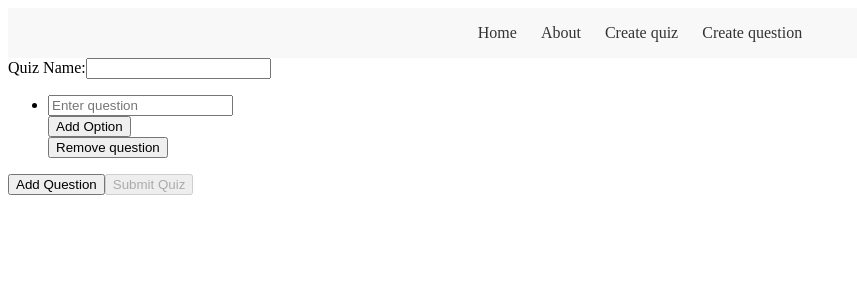
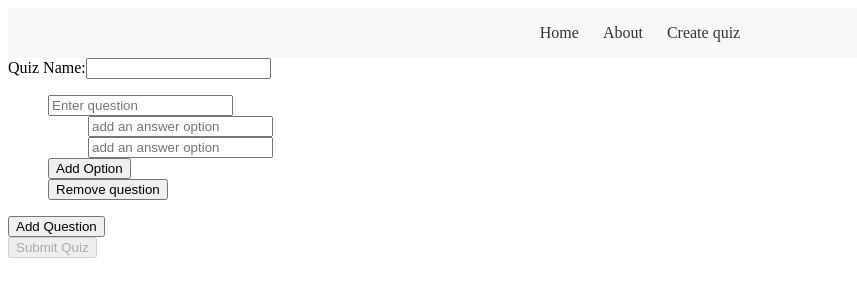
Before and after one commit to Paladin-From-335/quiz-app-ui, an Angular app: page /create in a window 1280 px wide. Shown: the top 300 px of the page, without its empty margins (0-857 px from the left). Built offline with nearby package versions, Linux system fonts and the light colour scheme.

Commit message:
clean up

```diff
--- a/src/app/app.component.html
+++ b/src/app/app.component.html
@@ -1,4 +1,2 @@
-<!--<div class="wrapper">-->
   <app-navbar></app-navbar>
   <router-outlet></router-outlet>
-<!--</div>-->
--- a/src/app/app.config.ts
+++ b/src/app/app.config.ts
@@ -3,13 +3,11 @@ import {provideRouter, Routes} from '@angular/router';
 import {HomeComponent} from './general-components/home/home.component';
 import {AboutComponent} from './general-components/about/about.component';
 import {QuizCreationComponent} from './quiz-feature/components/creation/quiz-creation/quiz-creation.component';
-import {QuestionInputComponent} from './quiz-feature/components/creation/question-input/question-input.component';
 
 const routes: Routes = [
   {path: '', component: HomeComponent},
   {path: 'about', component: AboutComponent},
-  {path: 'create', component: QuizCreationComponent},
-  {path: 'question', component: QuestionInputComponent}
+  {path: 'create', component: QuizCreationComponent}
 ];
 
 export const appConfig: ApplicationConfig = {
--- a/src/app/general-components/navbar/navbar.component.html
+++ b/src/app/general-components/navbar/navbar.component.html
@@ -3,7 +3,6 @@
     <a routerLink="/">Home</a>
     <a routerLink="/about">About</a>
     <a routerLink="/create">Create quiz</a>
-    <a routerLink="/question">Create question</a>
 <!--    <a href="#" (click)="$event.preventDefault(); goToQuizCreation()">Create quiz</a>-->
   </div>
 </nav>
--- a/src/app/quiz-feature/components/creation/question-input/question-input.component.ts
+++ b/src/app/quiz-feature/components/creation/question-input/question-input.component.ts
@@ -19,7 +19,7 @@ export class QuestionInputComponent {
   @Input() questionText: string = "";
   @Output() remove = new EventEmitter<void>();
 
-  options: FormArray<FormControl> = new FormArray<FormControl>([]);
+  options: FormArray<FormControl> = new FormArray<FormControl>([new FormControl(""), new FormControl("")]);
 
   addOption() {
     if (this.options.length < 4) {
--- a/src/app/quiz-feature/components/creation/quiz-creation/quiz-creation.component.css
+++ b/src/app/quiz-feature/components/creation/quiz-creation/quiz-creation.component.css
@@ -0,0 +1,3 @@
+.question-data li {
+  list-style: none;
+}
--- a/src/app/quiz-feature/components/creation/quiz-creation/quiz-creation.component.html
+++ b/src/app/quiz-feature/components/creation/quiz-creation/quiz-creation.component.html
@@ -2,7 +2,7 @@
       (ngSubmit)="$event.preventDefault(); submitForm()">
   <label for="quiz-name">Quiz Name:</label>
   <input type="text" id="quiz-name" formControlName="quizName" required>
-  <ul formArrayName="questions">
+  <ul formArrayName="questions" class="question-data">
     <li *ngFor="let question of questions.controls; let i = index">
       <question-input [formGroup]="getQuestionFormGroup(i)"></question-input>
       <button type="submit" (click)="$event.preventDefault(); removeQuestion(i)">
@@ -11,5 +11,6 @@
     </li>
   </ul>
   <button type="submit" (click)="$event.preventDefault(); addQuestion()">Add Question</button>
+  <div></div>
   <button type="submit" [disabled]="quizForm.invalid">Submit Quiz</button>
 </form>
```
